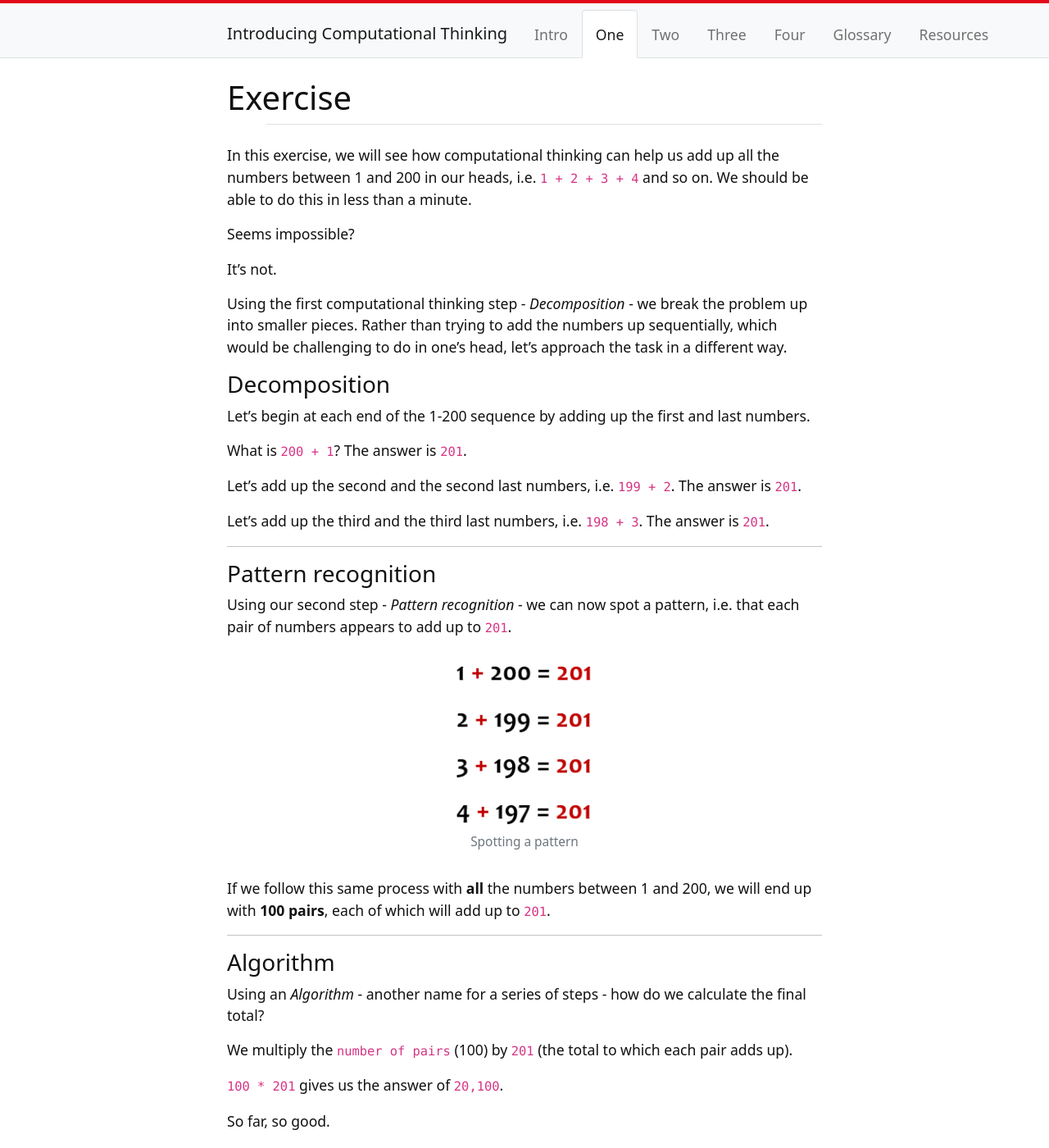
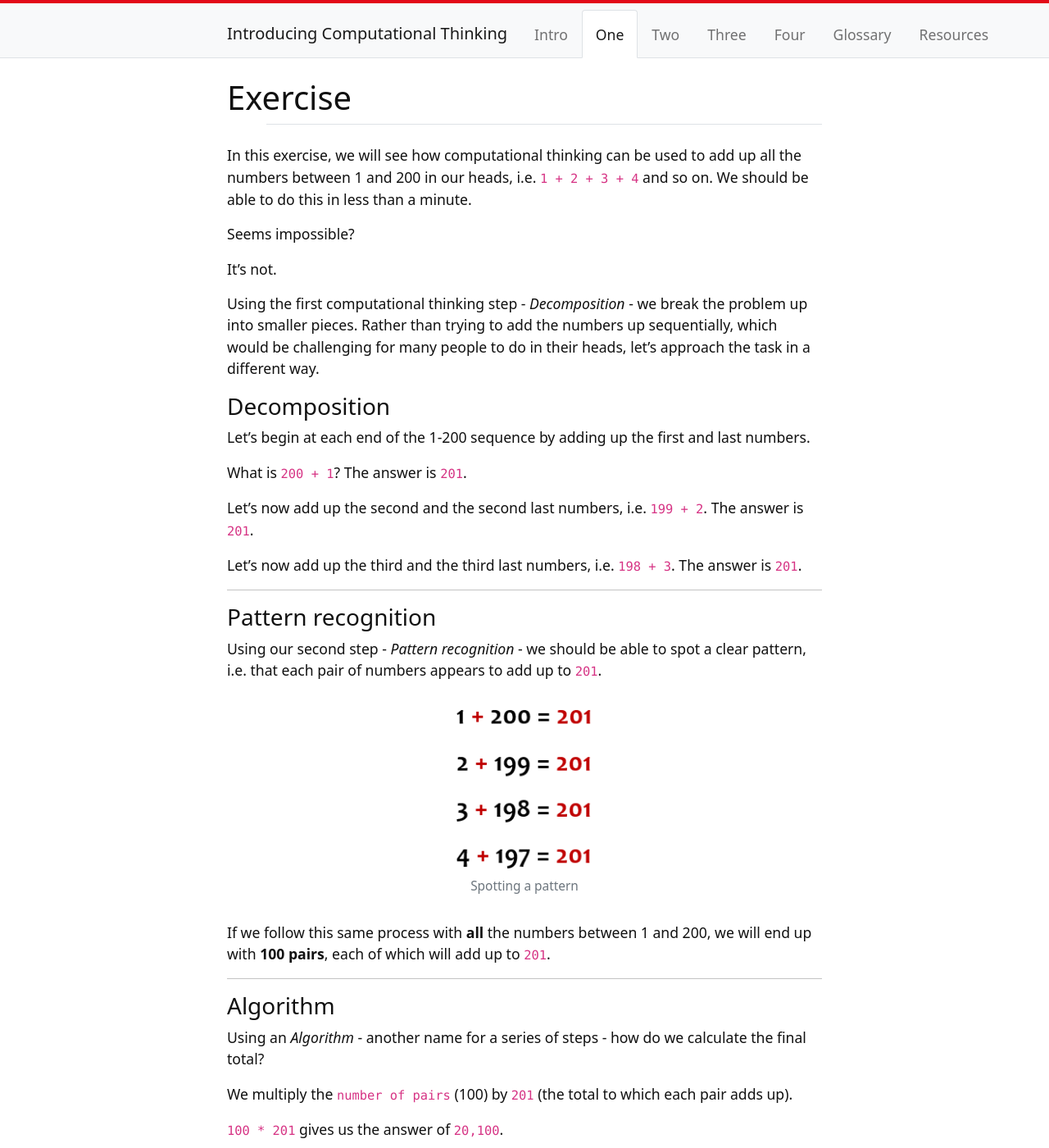
Before and after one commit to weaverbel/intro-computational-thinking, a Jekyll site: the page built from content/1-exercise.md, in a window 1280 px wide and 1400 px high. Shown: the whole window at 82% size. Built offline with Jekyll 4.4.1, drawn with Linux system fonts in a browser that asks for light colours; some of the changed text lies outside the part shown.

Commit message:
Update 1-exercise.md
generalise

```diff
--- a/content/1-exercise.md
+++ b/content/1-exercise.md
@@ -3,13 +3,13 @@ title: Exercise
 nav: One
 ---
 
-In this exercise, we will see how computational thinking can help us add up all the numbers between 1 and 200 in our heads, i.e. `1 + 2 + 3 + 4` and so on. We should be able to do this in less than a minute.
+In this exercise, we will see how computational thinking can be used to add up all the numbers between 1 and 200 in our heads, i.e. `1 + 2 + 3 + 4` and so on. We should be able to do this in less than a minute.
 
 Seems impossible?
 
 It's not.
 
-Using the first computational thinking step - *Decomposition* - we break the problem up into smaller pieces. Rather than trying to add the numbers up sequentially, which would be challenging to do in one's head, let's approach the task in a different way.
+Using the first computational thinking step - *Decomposition* - we break the problem up into smaller pieces. Rather than trying to add the numbers up sequentially, which would be challenging for many people to do in their heads, let's approach the task in a different way.
 
 ### Decomposition
 
@@ -17,15 +17,15 @@ Let's begin at each end of the 1-200 sequence by adding up the first and last nu
 
 What is `200 + 1`? The answer is `201`.
 
-Let's add up the second and the second last numbers, i.e. `199 + 2`. The answer is `201`.
+Let's now add up the second and the second last numbers, i.e. `199 + 2`. The answer is `201`.
 
-Let's add up the third and the third last numbers, i.e. `198 + 3`. The answer is `201`.
+Let's now add up the third and the third last numbers, i.e. `198 + 3`. The answer is `201`.
 
 -------
 
 ### Pattern recognition
 
-Using our second step - *Pattern recognition* - we can now spot a pattern, i.e. that each pair of numbers appears to add up to `201`.
+Using our second step - *Pattern recognition* - we should be able to spot a clear pattern, i.e. that each pair of numbers appears to add up to `201`.
 
 {% include figure.html img="word-count.png" alt="Spotting a pattern" caption="Spotting a pattern" width="25%" %}
 
```
Also changed, not shown: other parts of content/1-exercise.md (+1 -1 lines).
